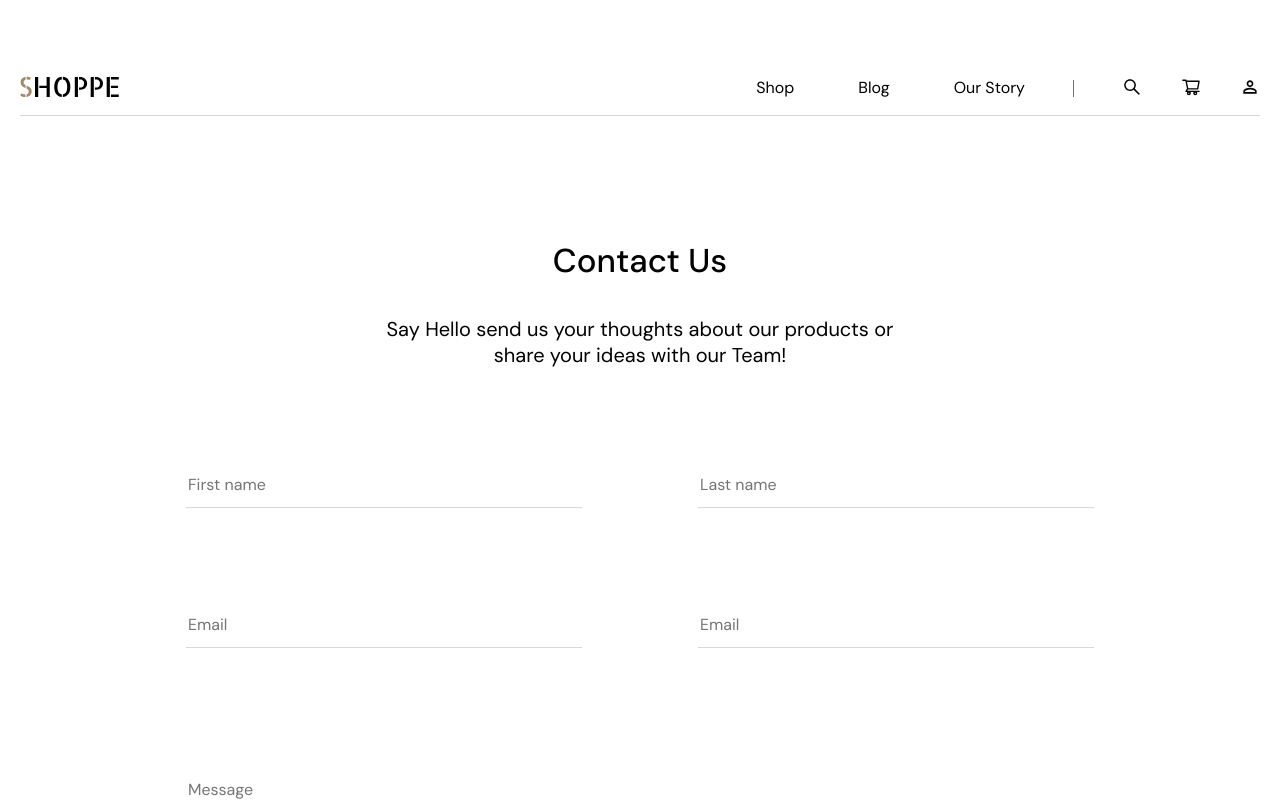
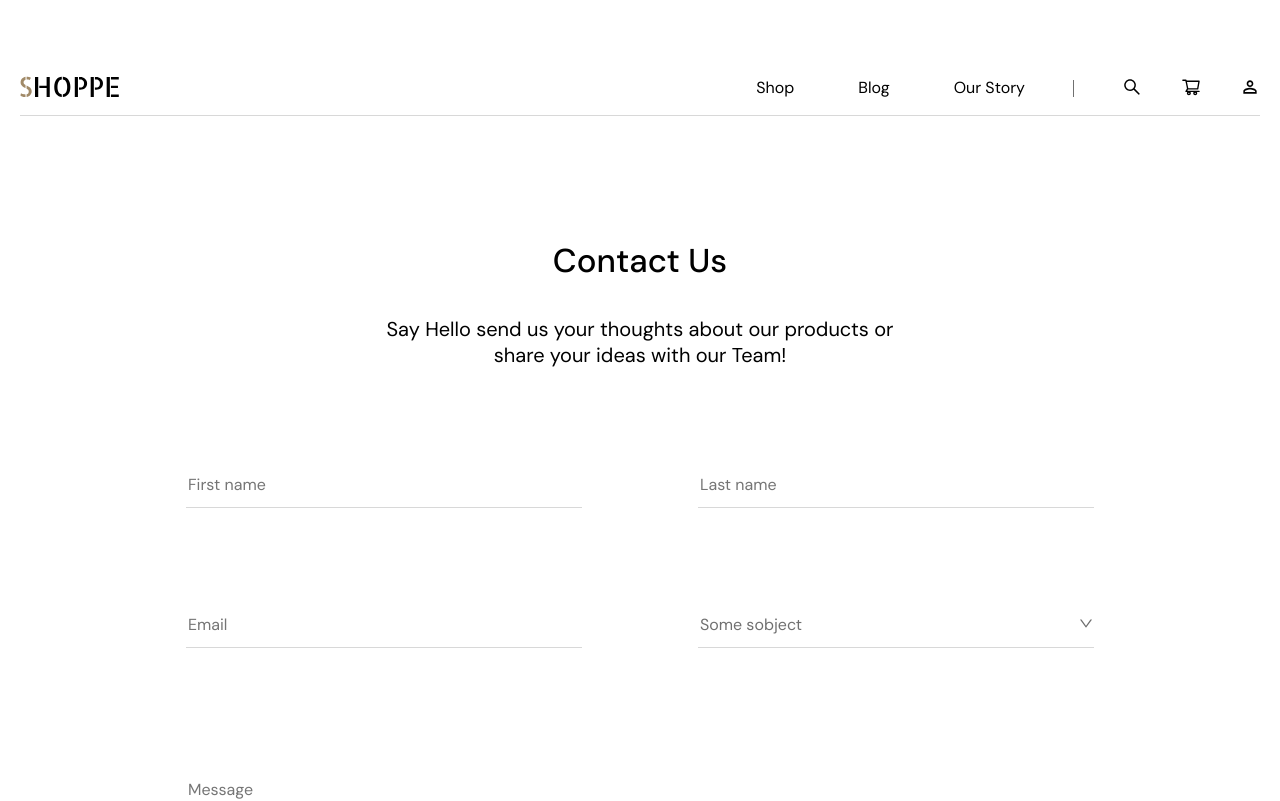
Before and after one commit to futug/shoppe, a React (Create React App) app: page /Contacts in a window 1280 px wide. Shown: the top 801 px of the page. Built offline with nearby package versions, Linux system fonts and the light colour scheme.

Commit message:
contacts form

```diff
--- a/src/pages/Contacts.jsx
+++ b/src/pages/Contacts.jsx
@@ -1,7 +1,7 @@
 import React from "react";
 import BigEmailInput from "../components/UI/inputs/bigemailinput/BigEmailInput";
 import styles from "./Contacts.module.css";
-import H5 from "../components/UI/Typography/h5/H5";
+import { AiOutlineDown } from "react-icons/ai";
 import { Plarge } from "../components/UI/Typography/p-large/Plarge";
 import H1 from "../components/UI/Typography/h1/H1";
 import H3 from "../components/UI/Typography/h3/H3";
@@ -14,6 +14,7 @@ export const Contacts = () => {
                 <div className={styles.subtitle}>
                     <H3>Say Hello send us your thoughts about our products or share your ideas with our Team!</H3>
                 </div>
+                <form className={styles.formContent} action="#">
                     <div className={styles.contentRow}>
                         <div className={styles.inputWrapper}>
                             <BigEmailInput type={"text"} placeholder={"First name"} />
@@ -28,16 +29,23 @@ export const Contacts = () => {
                         </div>
                         <div>
                             <div className={styles.inputWrapper}>
-                            <BigEmailInput type={"email"} placeholder={"Email"} />
+                                <select className={styles.select} name="subject" id="subject">
+                                    <option value="somesub1">Some sobject</option>
+                                    <option value="somesub2">Some sobject 2</option>
+                                </select>
+                                <div className={styles.selectIco}>
+                                    <AiOutlineDown />
+                                </div>
                             </div>
                         </div>
                     </div>
                     <div className={styles.textarea}>
                         <textarea placeholder="Message" />
                     </div>
-                <button className={styles.button}>
+                    <button onClick={(e) => e.preventDefault()} className={styles.button}>
                         <Plarge>Send</Plarge>
                     </button>
+                </form>
             </div>
         </div>
     );
--- a/src/pages/Contacts.module.css
+++ b/src/pages/Contacts.module.css
@@ -15,6 +15,14 @@
     align-items: center;
     margin-bottom: 200px;
 }
+
+.formContent {
+    width: 908px;
+    max-width: 908px;
+    display: flex;
+    flex-direction: column;
+    align-items: center;
+}
 .subtitle {
     margin-top: 39px;
     max-width: 561px;
@@ -23,6 +31,11 @@
 .inputWrapper {
     border-bottom: 1px solid #d8d8d8;
     width: 396px;
+    display: flex;
+    align-items: center;
+    justify-content: space-between;
+    color: #707070;
+    position: relative;
 }
 
 .contentRow {
@@ -31,6 +44,30 @@
     width: 100%;
     flex-wrap: wrap;
     margin-top: 94px;
+}
+
+.select {
+    background-color: transparent;
+    border: none;
+    width: 100%;
+    padding: 12px 2px;
+    font-size: 16px;
+    color: #707070;
+    cursor: pointer;
+    appearance: none;
+    -webkit-appearance: none;
+}
+.select:focus {
+    outline: none;
+}
+
+.selectIco {
+    position: absolute;
+    right: 0;
+    top: 50%;
+    transform: translateY(-50%);
+    pointer-events: none;
+    cursor: pointer;
 }
 
 .textarea {
```
Lines whose indentation alone changed are shown as unchanged.
